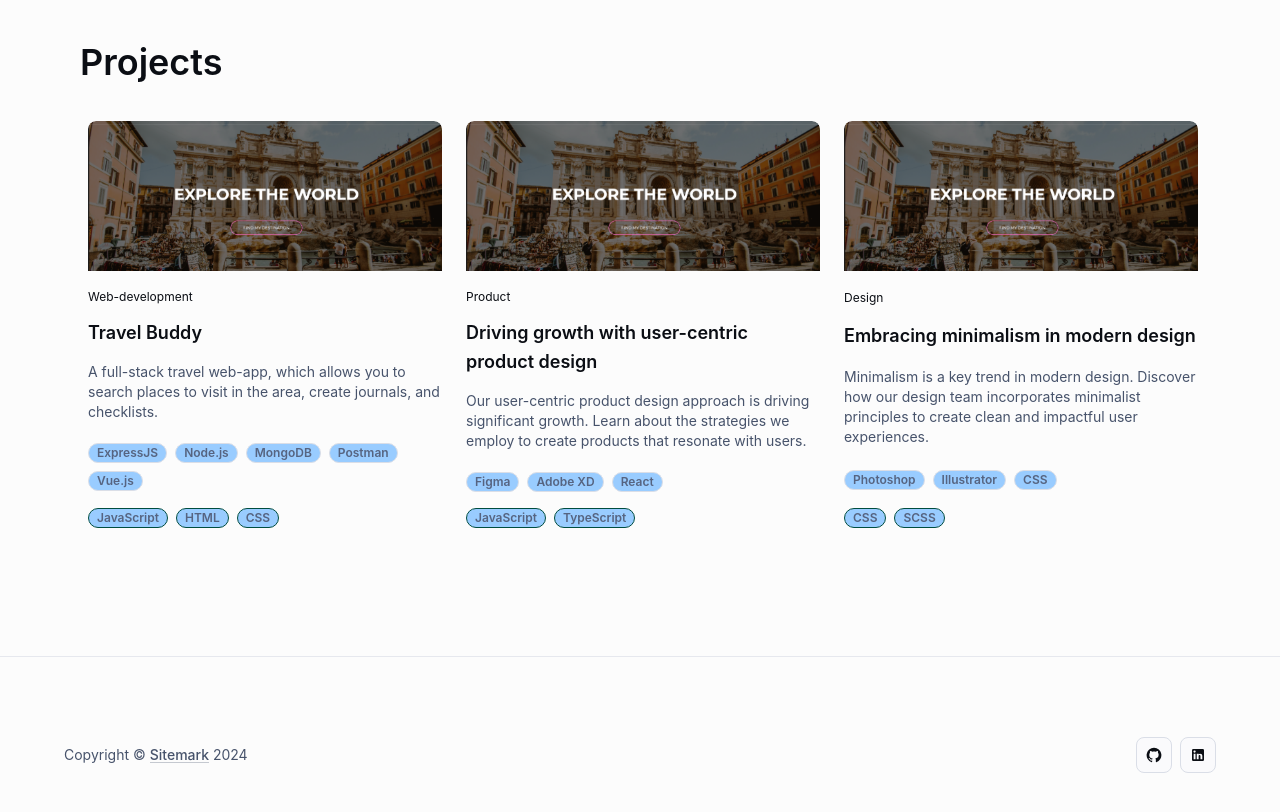
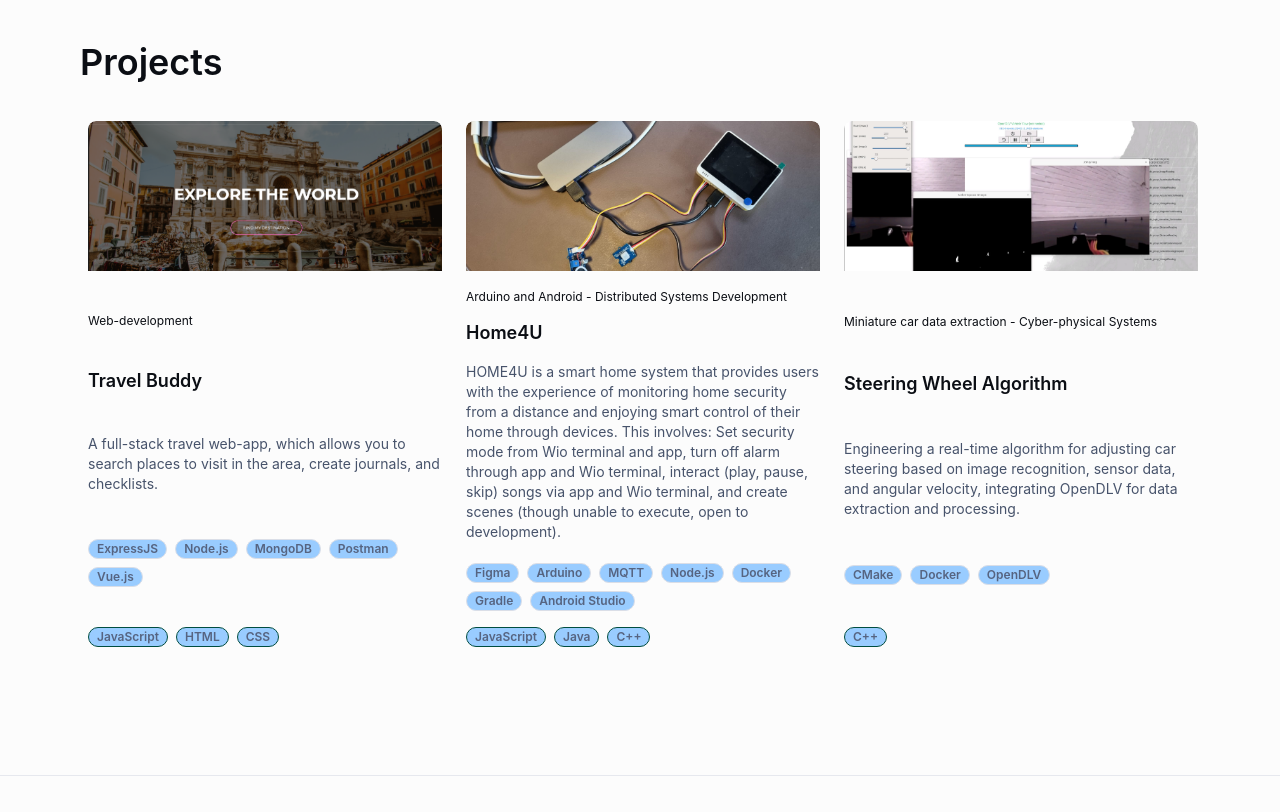
Before and after one commit to jitishp04/portfolio-website, a React (Create React App) app in the folder my-project/: page / in a window 1280 px wide. Shown: the part 520-1332 px from the top of the page. Built offline with nearby package versions, Linux system fonts and the light colour scheme.

Commit message:
Add Home4U and Steering wheel algorithm

```diff
--- a/my-project/src/blog/components/Latest.js
+++ b/my-project/src/blog/components/Latest.js
@@ -19,24 +19,24 @@ const articleInfo = [
     link: 'https://github.com/jitishp04/Travel-Buddy',
   },
   {
-    tag: 'Product',
-    title: 'Driving growth with user-centric product design',
+    tag: 'Arduino and Android - Distributed Systems Development',
+    title: 'Home4U',
     description:
-      'Our user-centric product design approach is driving significant growth. Learn about the strategies we employ to create products that resonate with users.',
-    image: '/travel-buddy.png',
-    tech: ['Figma', 'Adobe XD', 'React'],
-    languages: ['JavaScript', 'TypeScript'],
-    link: 'https://example.com/product-design',
+      'HOME4U is a smart home system that provides users with the experience of monitoring home security from a distance and enjoying smart control of their home through devices. This involves: Set security mode from Wio terminal and app, turn off alarm through app and Wio terminal, interact (play, pause, skip) songs via app and Wio terminal, and create scenes (though unable to execute, open to development).',
+    image: '/WioTerminalSetupImage.jpg',
+    tech: ['Figma', 'Arduino', 'MQTT', 'Node.js', 'Docker', 'Gradle', 'Android Studio'],
+    languages: ['JavaScript', 'Java', 'C++'],
+    link: 'https://github.com/jitishp04/Home4U',
   },
   {
-    tag: 'Design',
-    title: 'Embracing minimalism in modern design',
+    tag: 'Miniature car data extraction - Cyber-physical Systems',
+    title: 'Steering Wheel Algorithm',
     description:
-      'Minimalism is a key trend in modern design. Discover how our design team incorporates minimalist principles to create clean and impactful user experiences.',
-    image: '/travel-buddy.png',
-    tech: ['Photoshop', 'Illustrator', 'CSS'],
-    languages: ['CSS', 'SCSS'],
-    link: 'https://example.com/minimal-design',
+      'Engineering a real-time algorithm for adjusting car steering based on image recognition, sensor data, and angular velocity, integrating OpenDLV for data extraction and processing.',
+    image: '/car.png',
+    tech: ['CMake', 'Docker', 'OpenDLV'],
+    languages: ['C++'],
+    link: 'https://github.com/jitishp04/steering-wheel-algorithm',
   },
 ];
 
```
Also changed, not shown: my-project/public/WioTerminalSetupImage.jpg (added), my-project/public/car.png (added).
